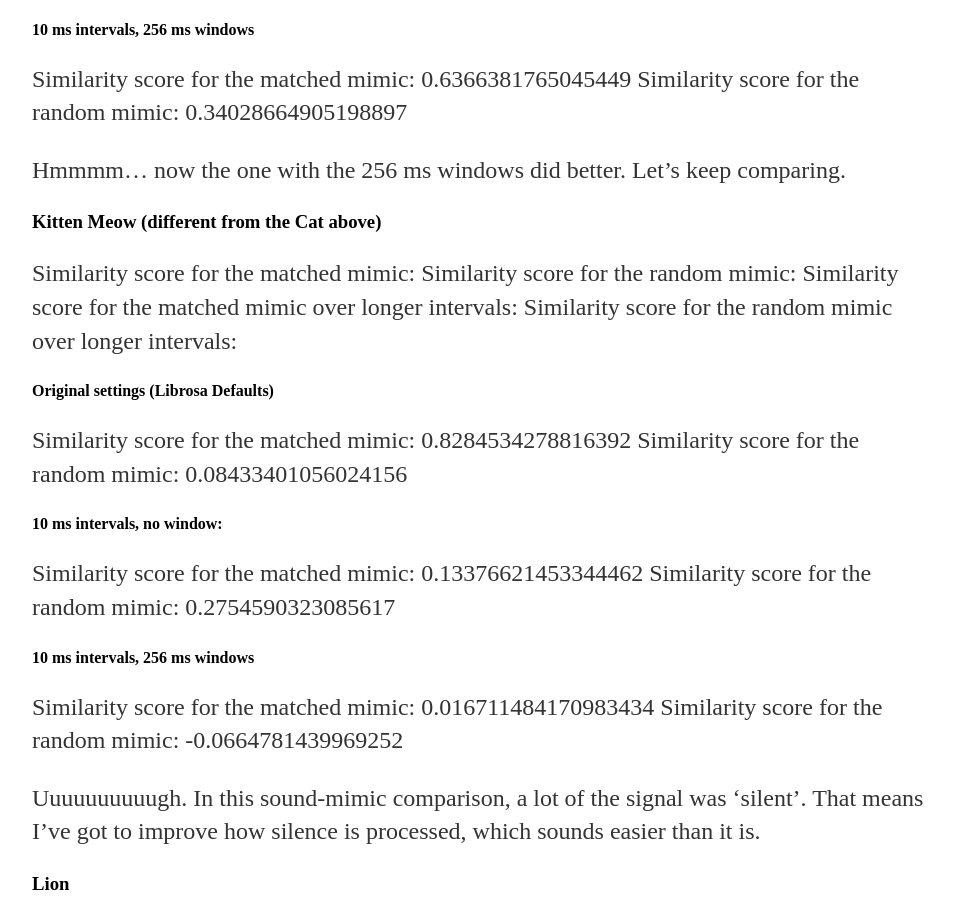
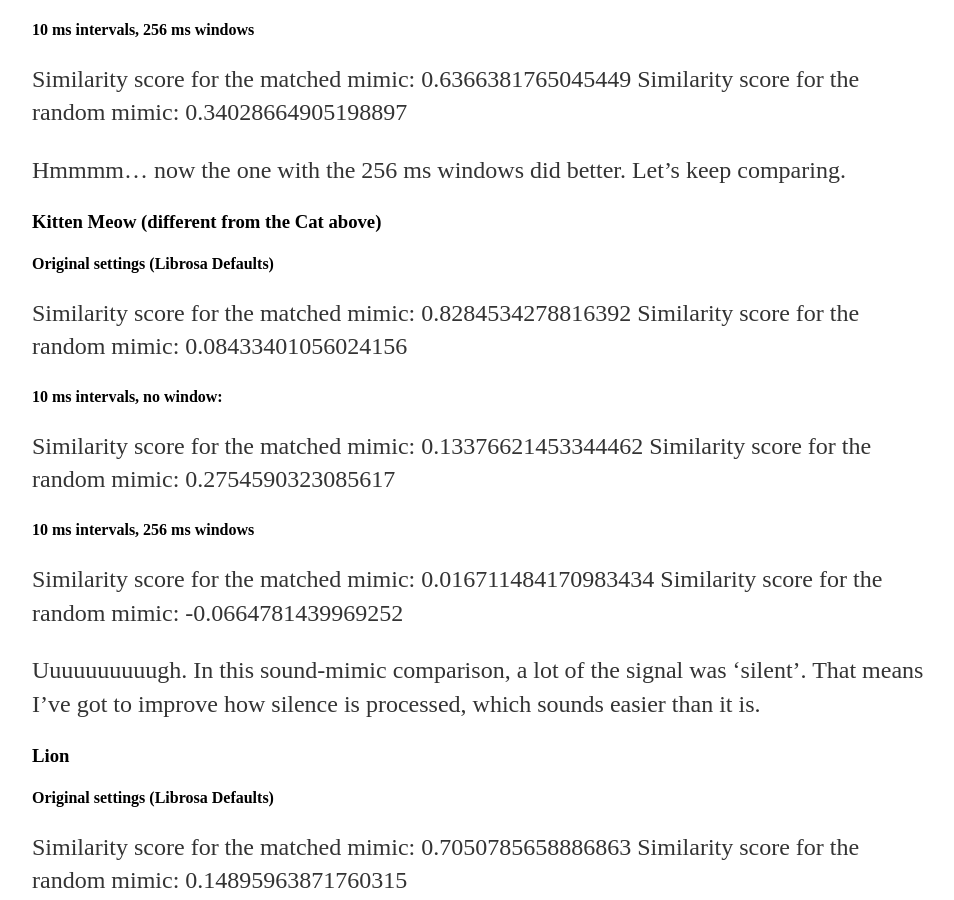
Before and after one commit to a-n-rose/a-n-rose.github.io, a Jekyll site: the page built from _posts/2018-08-29-comparing-prosody.md, in a window 1280 px wide and 900 px high, scrolled down 7725 px. Shown: the whole window, without its empty margins (160-1114 px from the left). Built offline with Jekyll 4.4.1, drawn with Linux system fonts in a browser that asks for light colours.

Commit message:
remove unnecessary lines

```diff
--- a/_posts/2018-08-29-comparing-prosody.md
+++ b/_posts/2018-08-29-comparing-prosody.md
@@ -252,11 +252,6 @@ Hmmmm... now the one with the 256 ms windows did better. Let's keep comparing.
 
 
 ### Kitten Meow (different from the Cat above)
-Similarity score for the matched mimic:
-Similarity score for the random mimic:
-Similarity score for the matched mimic over longer intervals:
-Similarity score for the random mimic over longer intervals:
-
 
 #### Original settings (Librosa Defaults)
 
```
